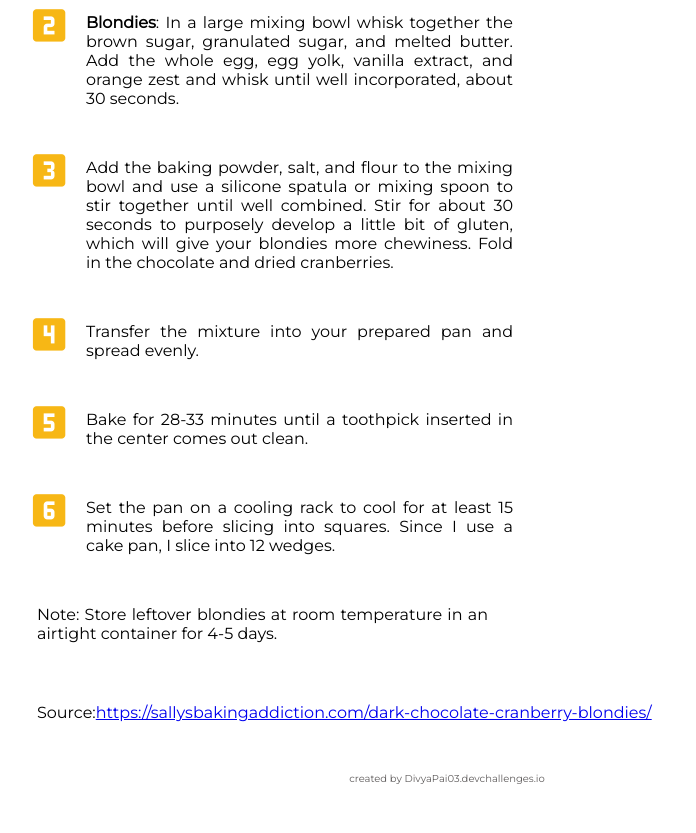
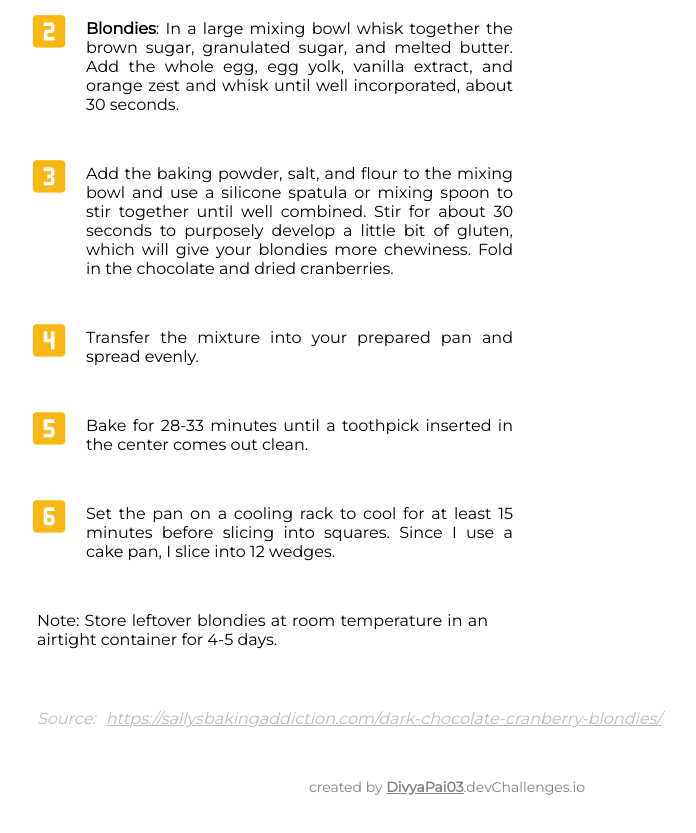
Before and after one commit to DivyaPai03/RecipeBlogChallenge, a plain HTML site: page index.html in a window 1280 px wide. Shown: the part 1387-2220 px from the top of the page, without its empty margins (193-889 px from the left). Drawn offline with nearby package versions, Linux system fonts and the light colour scheme; a web font is replaced by a local one.

Commit message:
footer and source section's style altered

```diff
--- a/index.html
+++ b/index.html
@@ -36,7 +36,8 @@
                         <span class="material-icons"> restaurant_menu
                         </span>
                         <div>
-                            <div class="time-description">YIELD</div ><div class="time">12 servings </div>
+                            <div class="time-description">YIELD</div>
+                            <div class="time">12 servings </div>
                         </div>
 
                     </div>
@@ -45,7 +46,8 @@
                             schedule
                         </span>
                         <div>
-                            <div class="time-description">PREP TIME</div ><div class="time">20 minutes</div>
+                            <div class="time-description">PREP TIME</div>
+                            <div class="time">20 minutes</div>
                         </div>
                     </div>
                     <div class="time-2">
@@ -53,7 +55,8 @@
                             schedule
                         </span>
                         <div>
-                            <div class="time-description">COOK TIME</div><div class="time">33 minutes</div>
+                            <div class="time-description">COOK TIME</div>
+                            <div class="time">33 minutes</div>
                         </div>
                     </div>
                     <div class="time-3 time">
@@ -61,7 +64,8 @@
                             schedule
                         </span>
                         <div>
-                            <div class="time-description">TOTAL TIME</div class="time-description"><div class="time">53 minutes</div>
+                            <div class="time-description">TOTAL TIME</div class="time-description">
+                            <div class="time">53 minutes</div>
                         </div>
                     </div>
 
@@ -79,12 +83,14 @@
                             <label><input type="checkbox" name="" id=""><span>1/2 cup (1 stick; 113g) <strong>unsalted
                                         butter</strong>, melted and
                                     slightly cooled</span></label>
-                            <label><input type="checkbox" name="" id=""><span>1 large <strong>egg</strong> + 1 <strong>egg
+                            <label><input type="checkbox" name="" id=""><span>1 large <strong>egg</strong> + 1
+                                    <strong>egg
                                         yolk</strong>, at room
                                     temperature</span></label>
                             <label><input type="checkbox" name="" id=""><span>2 teaspoons pure <strong>vanilla
                                         extract</strong></span></label>
-                            <label><input type="checkbox" name="" id=""><span>1 teaspoon <strong>orange zest</strong></span></label>
+                            <label><input type="checkbox" name="" id=""><span>1 teaspoon <strong>orange
+                                        zest</strong></span></label>
                             <label><input type="checkbox" name="" id=""><span>1/2 teaspoon <strong>baking
                                         powder</strong></span></label>
                             <label><input type="checkbox" name="" id=""><span>1/2 teaspoon (2g) <strong>kosher
@@ -162,7 +168,8 @@
         </main>
         <footer>
 
-            <div class="time-description">created by DivyaPai03.devchallenges.io</div class="time-description">
+            <div class="userDescription">created by <span class="username">DivyaPai03</span>.devChallenges.io
+            </div>
         </footer>
     </div>
 </body>
--- a/styles.css
+++ b/styles.css
@@ -2,12 +2,11 @@
   margin: 0;
   padding: 0;
   box-sizing: border-box;
-  font-family: "Playfair Display", serif;
+  /* font-family: "Playfair Display", serif; */
   font-family: "Montserrat", sans-serif;
   font-size: 16px;
 }
 .container {
-  /* background-color: rgb(244, 247, 247); */
   margin: 50px 200px;
   padding: 0 20px;
   box-sizing: border-box;
@@ -23,8 +22,8 @@
   font-size: 14px;
   margin-bottom: 20px;
 }
-.section-1 img{
-  margin-right:10px;
+.section-1 img {
+  margin-right: 10px;
 }
 .section-2 span {
   display: flex;
@@ -35,7 +34,6 @@
 .section-2 img {
   width: 100%;
   border-radius: 10px;
-  box-shadow: 2px 1px 2px grey;
 }
 .two-column {
   width: 100%;
@@ -49,7 +47,7 @@
   display: flex;
   flex-direction: column;
   row-gap: 25px;
-  column-gap:10px;
+  column-gap: 10px;
   justify-content: center;
   box-sizing: border-box;
   background-color: #ffffff;
@@ -68,19 +66,18 @@
   font-size: 14px;
 }
 
-
 .time-description {
   font-size: 10px;
-  color: rgb(97, 94, 94);
+  color: #bdbdbd;
 }
 .yield {
-  color: #F2994A;
+  color: #f2994a;
 }
 .section-3 .material-icons {
   font-size: 2.5rem;
 }
 .column-1 {
-  width:100%;
+  width: 100%;
   order: 1;
 }
 .column-2 {
@@ -97,11 +94,14 @@ label {
   max-width: 80%;
   text-align: justify;
   margin-top: 30px;
+  font-family: "Montserrat", sans-serif;
 }
 .section-4 > h3,
 .section-5 > h3 {
   font-size: 24px;
   margin-bottom: 20px;
+  color: #333333;
+  font-family: "Playfair Display", serif;
 }
 input[type="checkbox"] {
   transform: scale(1.5);
@@ -131,12 +131,26 @@ input[type="checkbox"] {
   padding: 10px;
   text-align: justify;
 }
-.source {
+.source,
+.source a {
   margin: 50px 10px;
+  font-family: "Montserrat";
+  font-size: 16px;
+  color: #bdbdbd;
+  font-weight: 400;
+  font-style: italic;
 }
 footer {
   text-align: center;
-  color: darkgray;
+  color: #828282;
+}
+.userDescription {
+  font-size: 14px;
+}
+.username {
+  text-decoration: underline;
+  font-weight: bold;
+  font-size: 14px;
 }
 @media (max-width: 767px) {
   .container {
```
Lines whose indentation alone changed are shown as unchanged.
